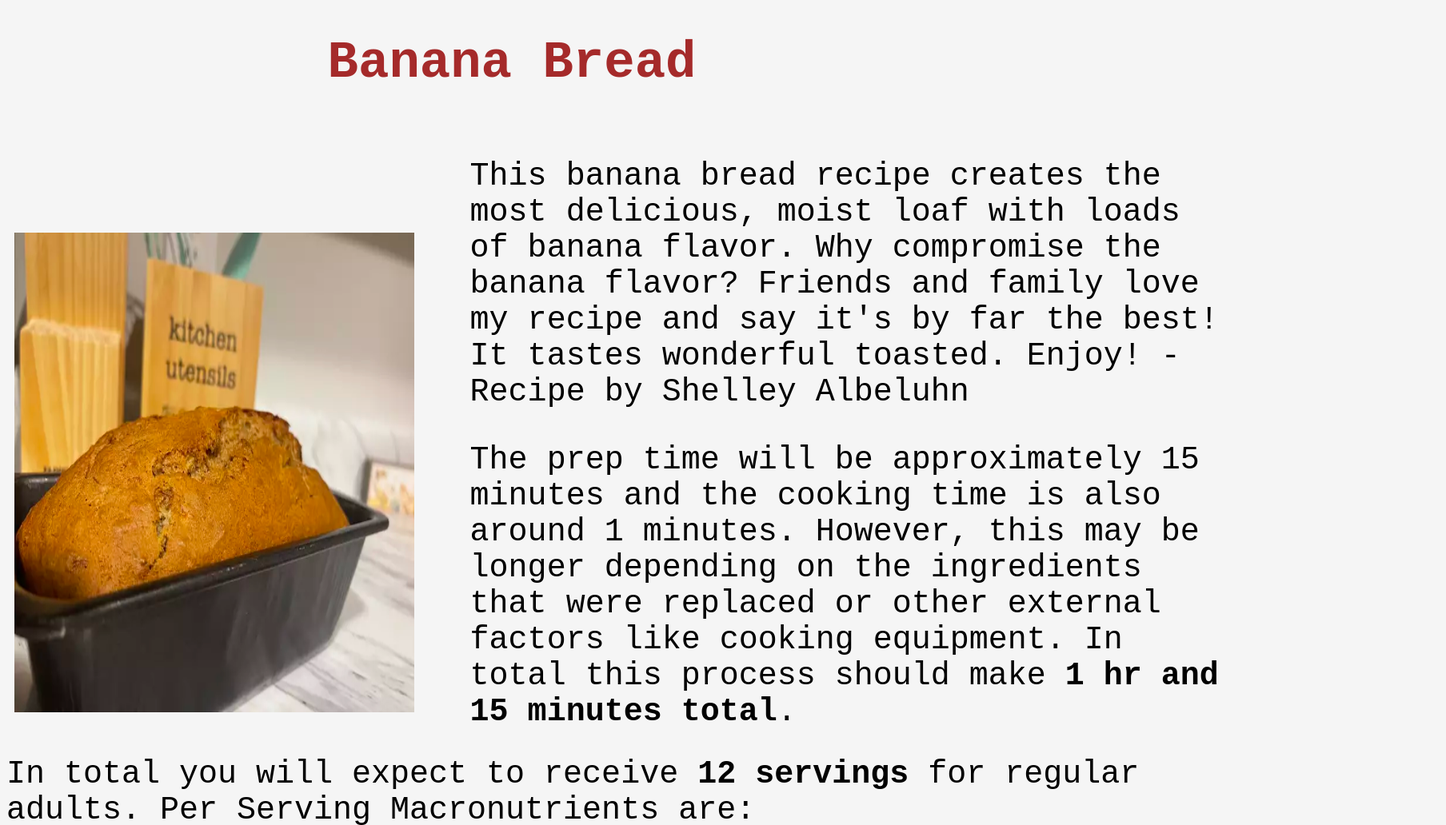
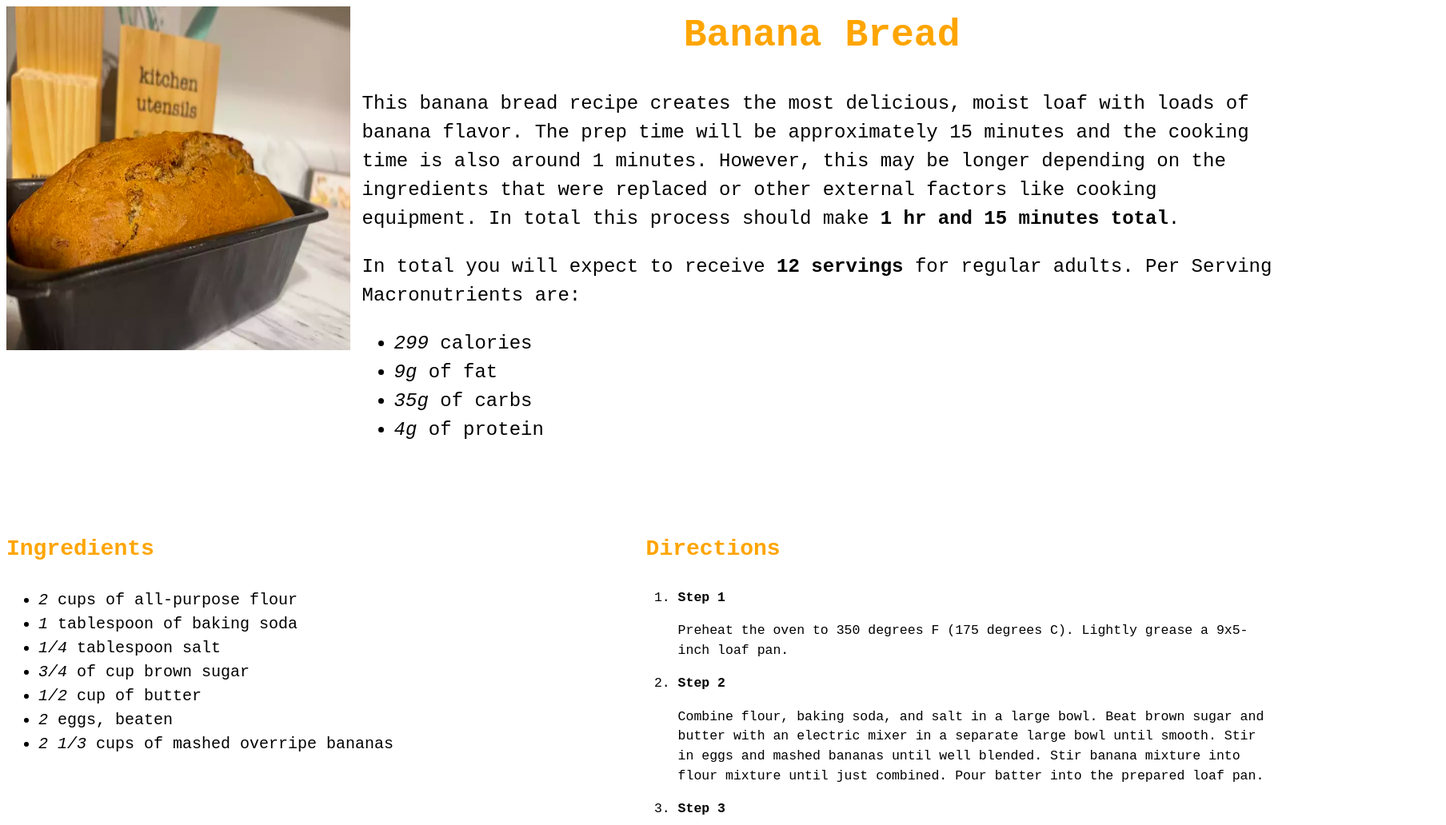
Before and after one commit to Migelangel04/Recipes-HTML, a plain HTML site: page recipes/bananaBread.html in a window 1280 px wide. Shown: the top 1032 px of the page at 80% size, 1808 px wide, since content can reach past the window. Drawn offline with Linux system fonts and the light colour scheme.

Commit message:
Finial updates using inline-block method of webpage design

```diff
--- a/recipes/bananaBread.html
+++ b/recipes/bananaBread.html
@@ -8,45 +8,25 @@
 
 
 <body>
+    <!-- Main Body -Recipe by Shelley Albeluhn-->
 
-    <h1>Banana Bread</h1>
-
-
-
-
-
-
-    <div class="container containerRecipe">
-
-    <div class="imageAndDescription">
+    <div class="recipe-info">
 
             <img src = "../images/bananabread.png" alt = "Banana Bread">
 
-        <div class="description">
+            <div class="recipe-content">
+
+                <h1 style="color: orange">Banana Bread</h1>
+
                 <p>
                     This banana bread recipe creates the most delicious, moist loaf with loads of banana flavor.
-                Why compromise the banana flavor? Friends and family love my recipe and say it's by far the best! It tastes wonderful toasted. Enjoy!
-                -Recipe by Shelley Albeluhn
-            </p>
-
-            <p>
                     The prep time will be approximately 15 minutes and the cooking time is also around 1 minutes. However, this may be longer depending on the
                     ingredients that were replaced or other external factors like cooking equipment. In total this process should make <strong>1 hr and 15 minutes total</strong>.
                 </p>
-        </div>
-
-    </div>
-
-
-
-
-
-
 
                 <p>
                     In total you will expect to receive <strong>12 servings</strong> for regular adults. Per Serving Macronutrients are:
                 </p>
-
 
                 <ul>
 
@@ -57,12 +37,20 @@
 
                 </ul>
 
+            </div>
+    </div>
 
-        <h3>Ingredients</h3>
+    <!-- -->
 
+    <!-- Ingredients and Directions-->
+
+    <div class="recipe-extra-info">
+
+        <section class="ingridents">
+
+            <h3 style="color: orange">Ingredients</h3>
 
             <ul>
-
                 <li><em>2</em> cups of all-purpose flour</li>
                 <li><em>1</em> tablespoon of baking soda</li>
                 <li><em>1/4</em> tablespoon salt</li>
@@ -70,20 +58,21 @@
                 <li><em>1/2</em> cup of butter</li>
                 <li><em>2</em> eggs, beaten</li>
                 <li><em>2 1/3</em> cups of mashed overripe bananas</li>
-
             </ul>
 
+        </section>
 
-        <h3>Directions</h3>
+
+        <section class="directions">
+
+            <h3 style="color: orange">Directions</h3>
 
 
             <ol>
 
                 <li><strong>Step 1</strong></li>
                 <p>
-
                     Preheat the oven to 350 degrees F (175 degrees C). Lightly grease a 9x5-inch loaf pan.
-
                 </p>
 
 
@@ -102,6 +91,8 @@
 
             </ol>
 
+        </section>
     </div>
+    <!-- -->
 </body>
 </html>
--- a/styles.css
+++ b/styles.css
@@ -1,54 +1,115 @@
 
 *{
-    font-family: 'Courier New', Courier, monospace;
     box-sizing: border-box;
-    background-color: whitesmoke;
+    line-height: 1.5;
+    /*border: 1px solid red;*/
 }
 
-p{
-    font-size: 40px;
+body{
+    background-color: white;
+    font-family: 'Courier New', Courier, monospace;
 }
 
-li{
-    font-size: 26px;
+/* Home Page Styles ----------------------*/
+
+.box
+{
+    width: 1800px;
+    height: auto;
+    margin: 0 auto;
 }
 
-h1{
-    color: brown;
-    font-size: 64px;
-    font-weight: 800px;
+#title
+{
+    text-align: center;
+    font-size: 48px;
+}
+
+.box p
+{
+    font-size: 28px;
     text-align: center;
 }
 
-.introParagraphIndex{
-    text-indent: 25px;
-    text-align: center;
+.homeImages
+{
+    margin: 0 auto;
 }
 
-.container img{
-    width: 600px;
-    height: 600px;
+.homeImages a img
+{
     display: inline-block;
-    margin: 10px 10px;
+    width: 450px;
+    height: 450px;
+    vertical-align: top;
+    margin-right: 50px;
+    margin-left: 80px;
 }
 
+/*-----------------------------------------*/
 
-
-
-.container.containerRecipe{
-    width: 1600px; height: auto;
-    margin: 0px auto;
+.recipe-info,
+.recipe-extra-info
+{
+    width: 1800px;
+    height: 630px;
 }
 
-.imageAndDescription img{
-    width: 500px;
+/*Recipe Info -----------------------------*/
+.recipe-info img
+{
     display: inline-block;
+    width: 430px;
+    height: 430px;
 }
 
-.description{
-    width: 1000px;
-    height: 620px;
+.recipe-info .recipe-content
+{
     display: inline-block;
-    padding-left: 50px;
-    text-align: left;
+    width: 1150px;
+    height: auto;
+    vertical-align: top;
+    margin-left: 5px;
 }
+
+.recipe-info h1
+{
+    text-align: center;
+    font-size: 48px;
+    margin-top: 0;
+}
+
+.recipe-content p,
+.recipe-content ul li{
+    font-size: 24px;
+}
+
+/*-----------------------------------------*/
+
+/* Extra Info Section*/
+
+.recipe-extra-info .ingridents,
+.recipe-extra-info .directions
+{
+    display: inline-block;
+    width: 790px;
+    height: auto;
+    vertical-align: top;
+}
+
+.recipe-extra-info .ingridents h3,
+.recipe-extra-info .directions h3
+{
+    font-size: 28px;
+}
+
+.ingridents ul li
+{
+    font-size: 20px;
+}
+
+.directions ol li,
+.directions p
+{
+    font-size: 16.5px;
+}
```
Also changed, not shown: index.html (+6 -4 lines), recipes/ShrimpPastaPrimavera.html (+25 -6 lines), recipes/hamAndCheeseSandwich.html (+26 -17 lines). Lines whose indentation alone changed are shown as unchanged.
